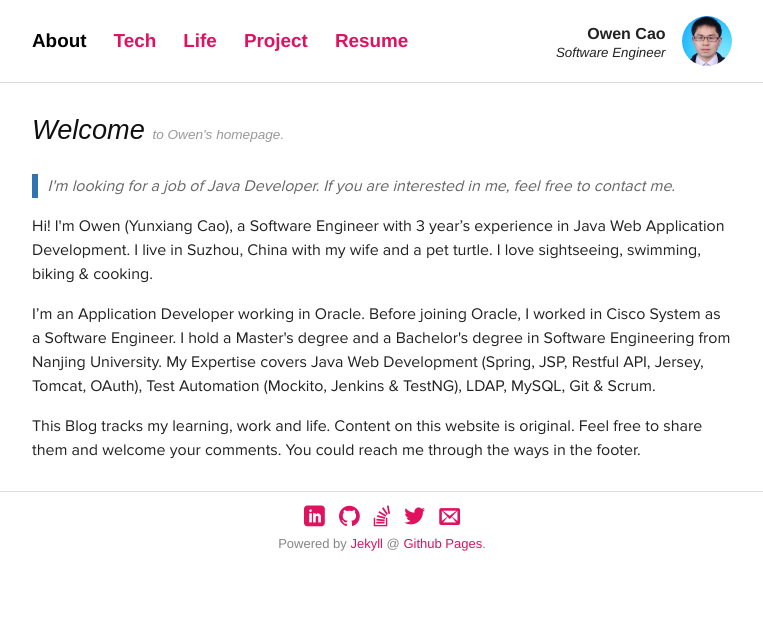
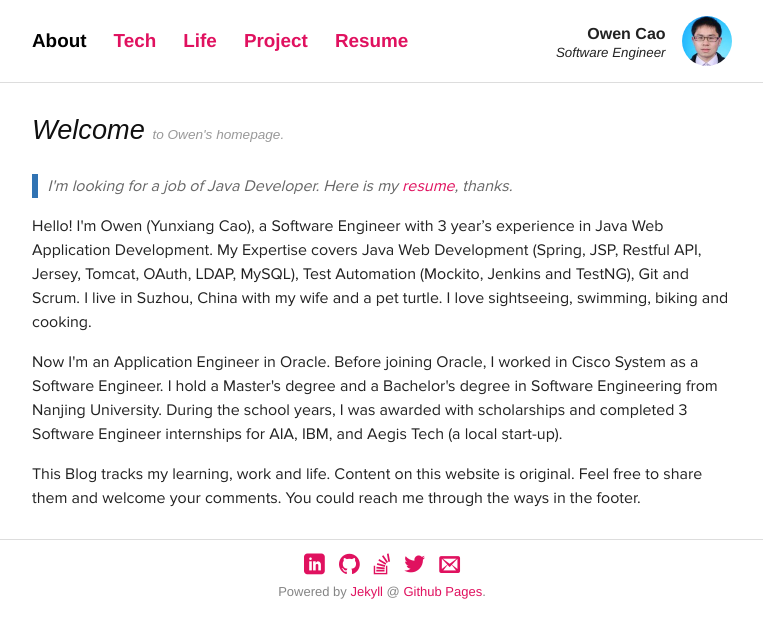
Before and after one commit to cynosure7/cynosure7.github.io, a Jekyll site: the page built from index.html, in a window 1280 px wide. Shown: the top 638 px of the page, without its empty margins (258-1021 px from the left). Built offline with Jekyll 4.4.1, drawn with Linux system fonts in a browser that asks for light colours; Markdown is read by kramdown in place of the engine named in the settings.

Commit message:
home page update
summary update

```diff
--- a/index.html
+++ b/index.html
@@ -1,8 +1,8 @@
 ---
 layout: default
 category: about
-title: Owen's Homepage
-description: Hello Owen.
+title: Hello Owen
+description: Hello Owen Homepage.
 ---
 
 <section class="about-me inner">
@@ -14,13 +14,12 @@ description: Hello Owen.
   </h1>
   <blockquote>
   <p>
-    I'm looking for a job of Java Developer. If you are interested in me, feel free to contact me.
+    I'm looking for a job of Java Developer. Here is my <a href="/resume">resume</a>, thanks.
   </p>
   </blockquote>
-  	<p>Hi! I'm Owen (Yunxiang Cao), a Software Engineer with 3 year’s experience in Java Web Application Development. I live in Suzhou, China with my wife and a pet turtle. I love sightseeing, swimming, biking & cooking.</p>
+  	<p>Hello! I'm Owen (Yunxiang Cao), a Software Engineer with 3 year’s experience in Java Web Application Development. My Expertise covers Java Web Development (Spring, JSP, Restful API, Jersey, Tomcat, OAuth, LDAP, MySQL), Test Automation (Mockito, Jenkins and TestNG), Git and Scrum. I live in Suzhou, China with my wife and a pet turtle. I love sightseeing, swimming, biking and cooking.</p>
 
-	<p>I’m an Application Developer working in Oracle. Before joining Oracle, I worked in Cisco System as a Software Engineer. I hold a Master's degree and a Bachelor's degree in Software Engineering from Nanjing University.
-My Expertise covers Java Web Development (Spring, JSP, Restful API, Jersey, Tomcat, OAuth), Test Automation (Mockito, Jenkins & TestNG), LDAP, MySQL, Git & Scrum.</p>
+	<p>Now I'm an Application Engineer in Oracle. Before joining Oracle, I worked in Cisco System as a Software Engineer. I hold a Master's degree and a Bachelor's degree in Software Engineering from Nanjing University. During the school years, I was awarded with scholarships and completed 3 Software Engineer internships for AIA, IBM, and Aegis Tech (a local start-up).</p>
 
 	<p>This Blog tracks my learning, work and life. Content on this website is original. Feel free to share them and welcome your comments. You could reach me through the ways in the footer.</p>
 </section>
```
